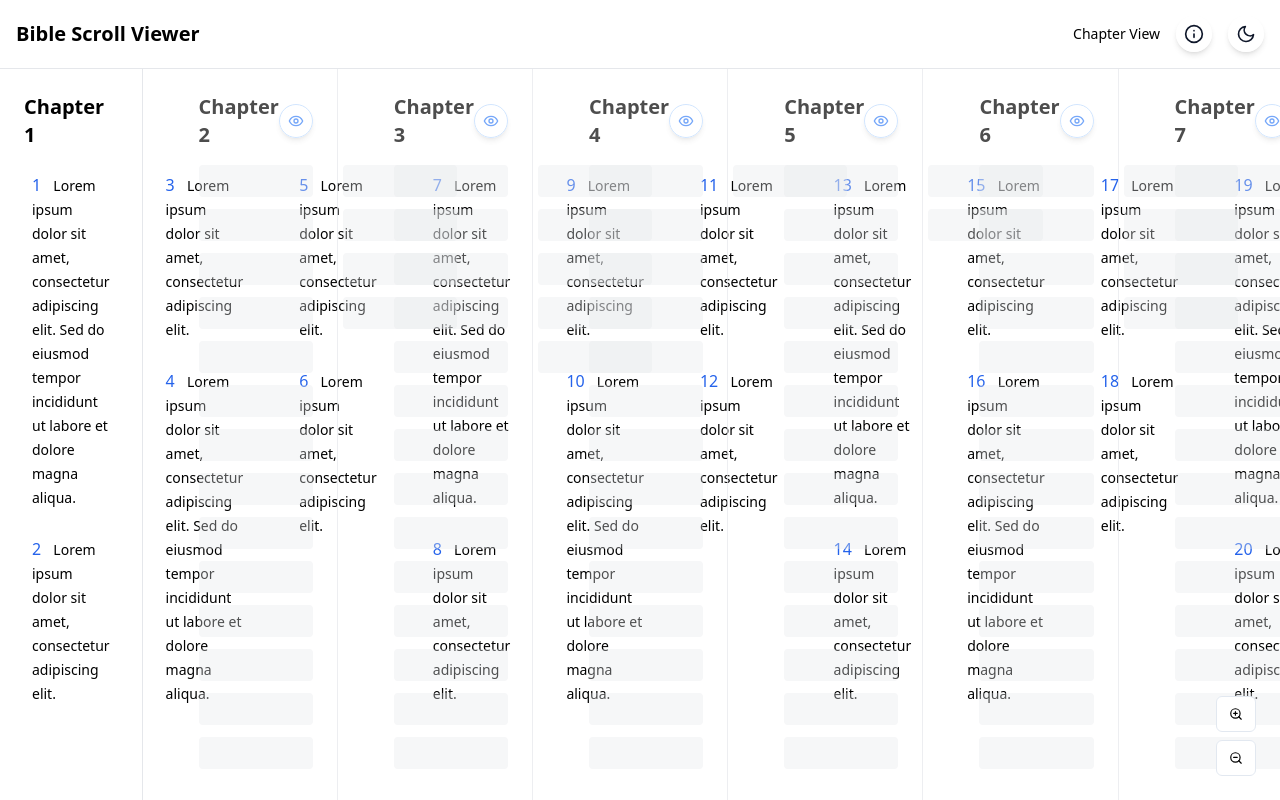
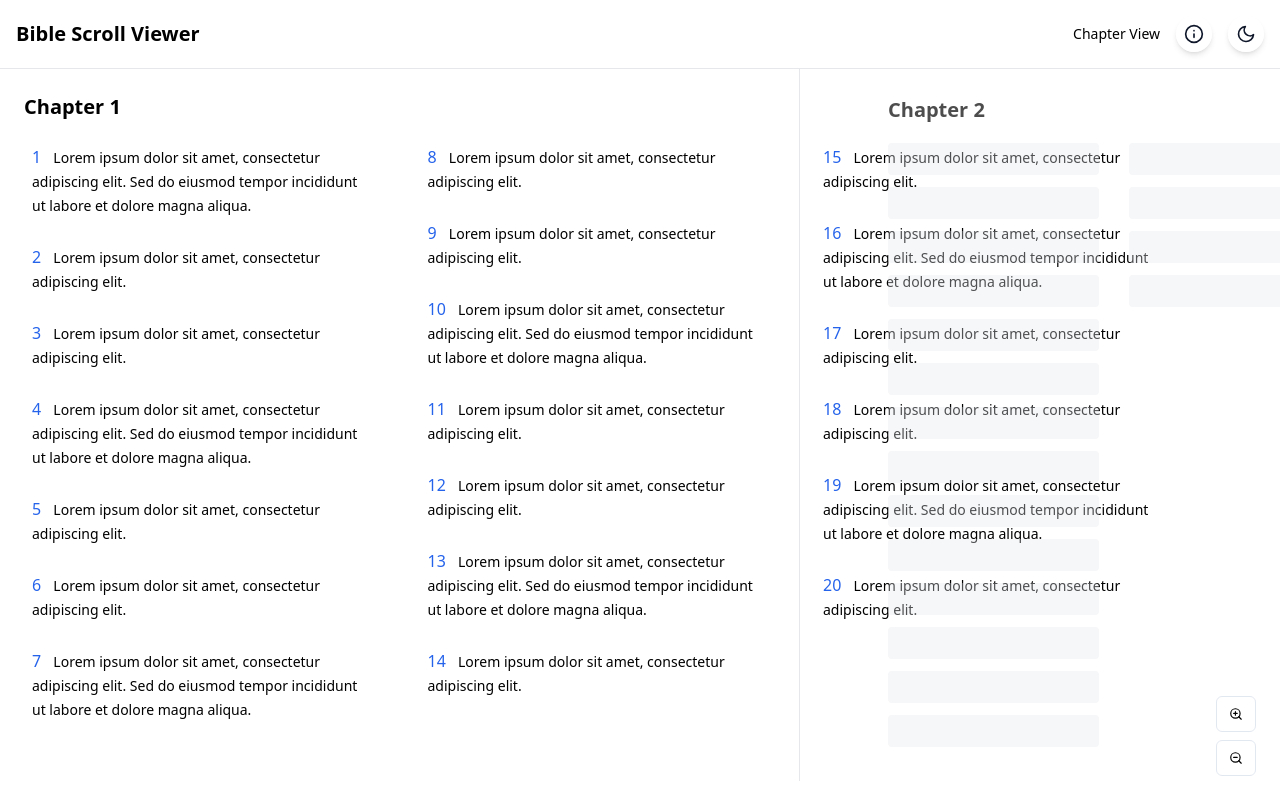
Before and after one commit to TATERxxWARDY/BibleScroll, a Svelte app: page / in a window 1280 px wide. Built offline with nearby package versions, Linux system fonts and the light colour scheme.

Commit message:
fixed the dynamic width loop issue but reverted back to a static width, better but still colliding

```diff
--- a/src/components/BibleScroll.svelte
+++ b/src/components/BibleScroll.svelte
@@ -31,6 +31,13 @@
   let needsColumnDetection = false;
   let currentChapter = 1; // Track current chapter
   let totalChapters = 20; // Total number of chapters
+
+  // Use fixed widths for chapter containers instead of dynamic calculation
+  // This avoids constant recalculation and visual flicker
+  const CHAPTER_WIDTHS = {
+    ACTIVE: 800,  // Fixed width for active chapter
+    INACTIVE: 500 // Fixed width for inactive chapters
+  };
 
   // Update isDarkMode when theme changes
   $: isDarkMode = $theme === 'dark';
@@ -488,18 +495,26 @@
         {#if zoomLevel === ZOOM_LEVELS.CHAPTER}
           <div id="chapter-view-container" class="chapter-view-container flex flex-row space-x-8">
             {#each Array(totalChapters) as _, i}
-              <div id="chapter-{i+1}" class="chapter-wrapper">
+              <!-- Replace dynamic width with fixed width based on whether it's the current chapter -->
+              <div
+                id="chapter-{i+1}"
+                class="chapter-wrapper"
+                style="width: {i+1 === currentChapter ? CHAPTER_WIDTHS.ACTIVE : CHAPTER_WIDTHS.INACTIVE}px; margin-right: 2rem;"
+              >
                 {#if i+1 === currentChapter}
                   <!-- Current chapter with full content -->
-                  <div class="chapter-container p-6 border-r border-gray-200 dark:border-gray-700 flex-shrink-0 relative">
+                  <div class="chapter-container p-6 border-r border-gray-200 dark:border-gray-700 relative">
                     <h2 class="text-xl font-bold mb-4">Chapter {i+1}</h2>
-                    <!-- Multi-column layout for verses -->
-                    <div class="verses-container" style="
+                    <!-- Multi-column layout for verses WITHOUT offsetWidth binding -->
+                    <div
+                      class="verses-container"
+                      style="
                         columns: 3 240px;
                         column-gap: 40px;
                         column-fill: balance;
                         height: calc(100vh - 180px);
-                    ">
+                      "
+                    >
                       {#each Array(20) as _, j}
                         <div class="verse p-2 mb-3 rounded break-inside-avoid-column bg-white/20 dark:bg-gray-800/20 hover:bg-white/30 dark:hover:bg-gray-800/30 transition-colors">
                           <span class="font-medium mr-2 text-blue-600 dark:text-blue-400">{j+1}</span>
@@ -510,7 +525,7 @@
                   </div>
                 {:else}
                   <!-- Other chapters with visible headings but skeleton content -->
-                  <div class="chapter-container p-6 border-r border-gray-200 dark:border-gray-700 flex-shrink-0 opacity-70 hover:opacity-100 transition-opacity">
+                  <div class="chapter-container p-6 border-r border-gray-200 dark:border-gray-700 opacity-70 hover:opacity-100 transition-opacity">
                     <div class="flex items-center justify-between mb-4">
                       <h2 class="text-xl font-bold cursor-pointer" on:click={() => changeCurrentChapter(i+1)}>Chapter {i+1}</h2>
                       <button
@@ -538,13 +553,16 @@
                         </svg>
                       </button>
                     </div>
-                    <!-- Multi-column layout for skeleton content -->
-                    <div class="skeleton-verses-container" style="
+                    <!-- Multi-column layout for skeleton content WITHOUT offsetWidth binding -->
+                    <div
+                      class="skeleton-verses-container"
+                      style="
                         columns: 2 200px;
                         column-gap: 30px;
                         column-fill: auto;
                         height: calc(100vh - 180px);
-                    ">
+                      "
+                    >
                       {#each Array(Math.floor(Math.random() * 5) + 15) as _, j}
                         <div class="skeleton-verse h-8 mb-3 bg-gray-200 dark:bg-gray-700 rounded animate-pulse break-inside-avoid-column"></div>
                       {/each}
```
Lines whose indentation alone changed are shown as unchanged.
